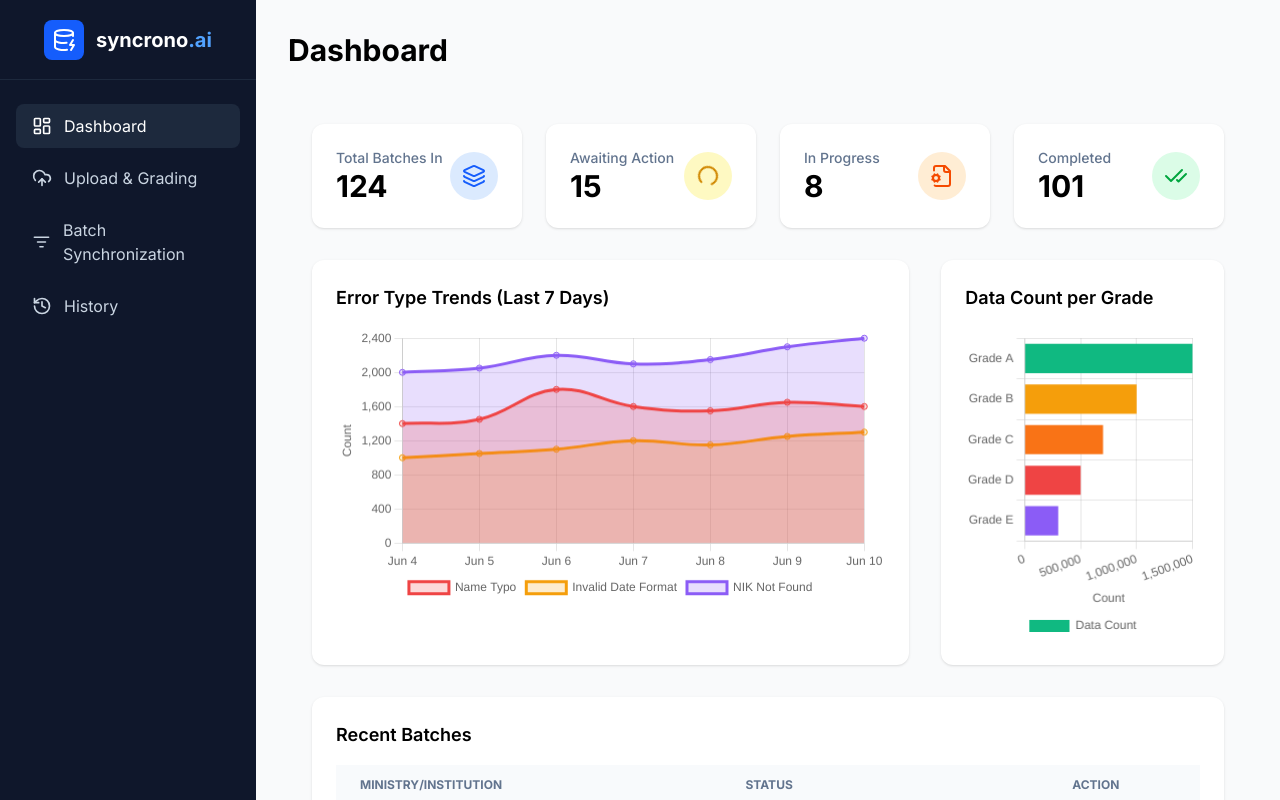
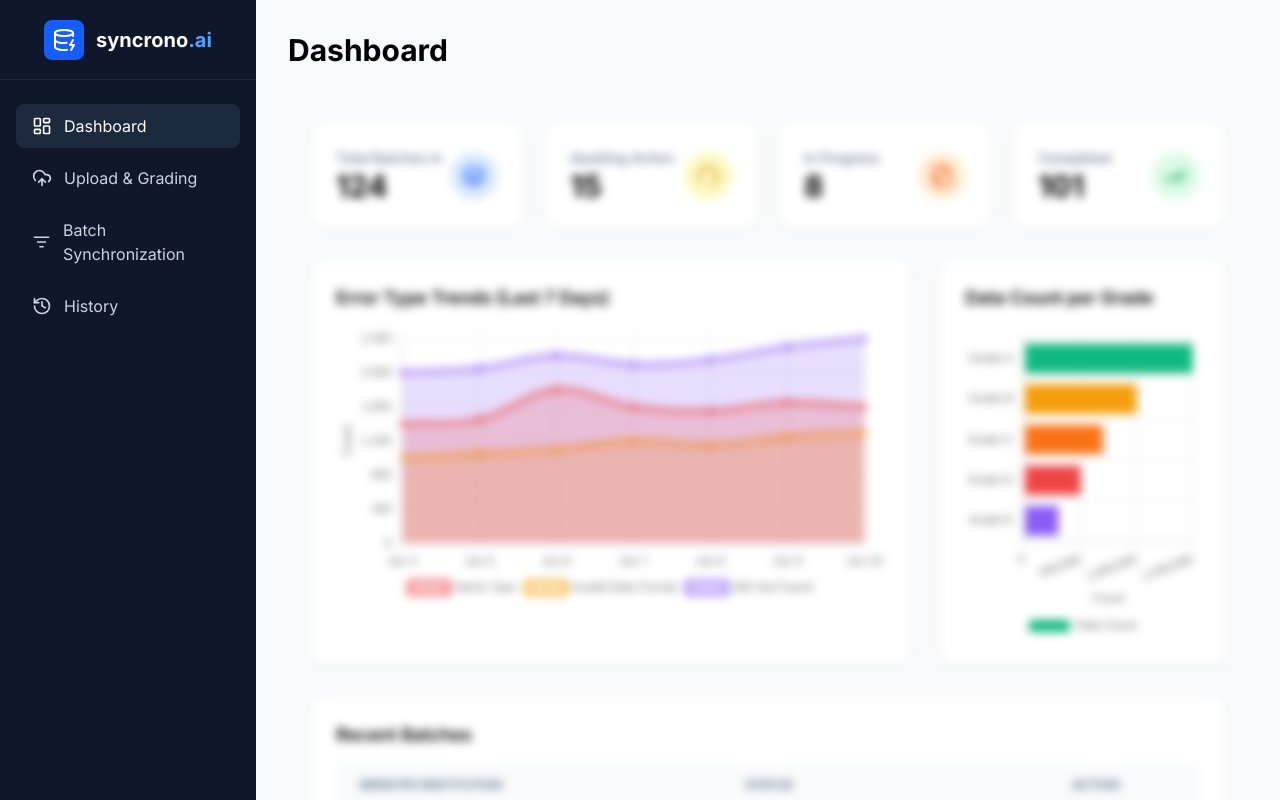
Before and after one commit to Arknightmythic/ajakkfshfajfhasfafafakfa, a React (Vite) app: page / in a window 1280 px wide. Shown: the top 800 px of the page. Built offline with nearby package versions, Linux system fonts and the light colour scheme.

Commit message:
update blurry to page

```diff
--- a/src/pages/Dashboard/Dashboard.jsx
+++ b/src/pages/Dashboard/Dashboard.jsx
@@ -124,7 +124,7 @@ const Dashboard = () => {
       if (errorTypeChart) errorTypeChart.destroy();
       if (gradeChart) gradeChart.destroy();
     };
-  }, [activePage]); // Re-run effect when activePage changes
+  }, [activePage]);
 
   const handleInvestigate = (institution, grade) => {
     setActivePage({ type: 'investigation', institution, grade });
@@ -135,12 +135,17 @@ const Dashboard = () => {
   };
 
   const handleBack = () => {
-    window.location.reload(); // Refresh the page on back button click
+    setActivePage(null);
   };
 
   return (
-    <div className='p-6'>
-      {/* {!activePage ? ( */}
+    <div
+      className='p-6'
+      style={{
+        filter: `blur(5px)`,
+        transition: 'filter 0.3s ease', // Smooth transition for blur effect
+      }}
+    >
         <>
           <div className='grid grid-cols-1 sm:grid-cols-2 xl:grid-cols-4 gap-6 mb-8'>
             <div className='bg-white p-6 rounded-xl shadow-sm flex items-center justify-between'>
```
